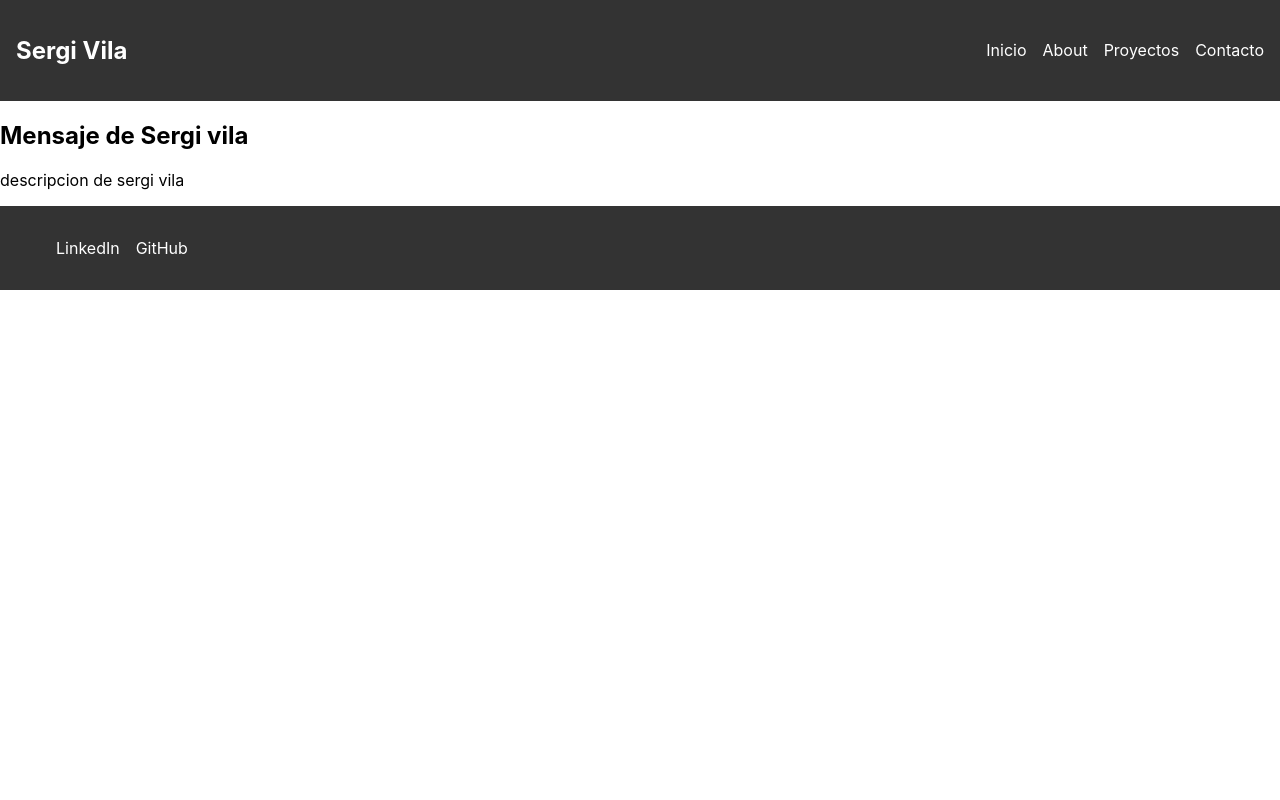
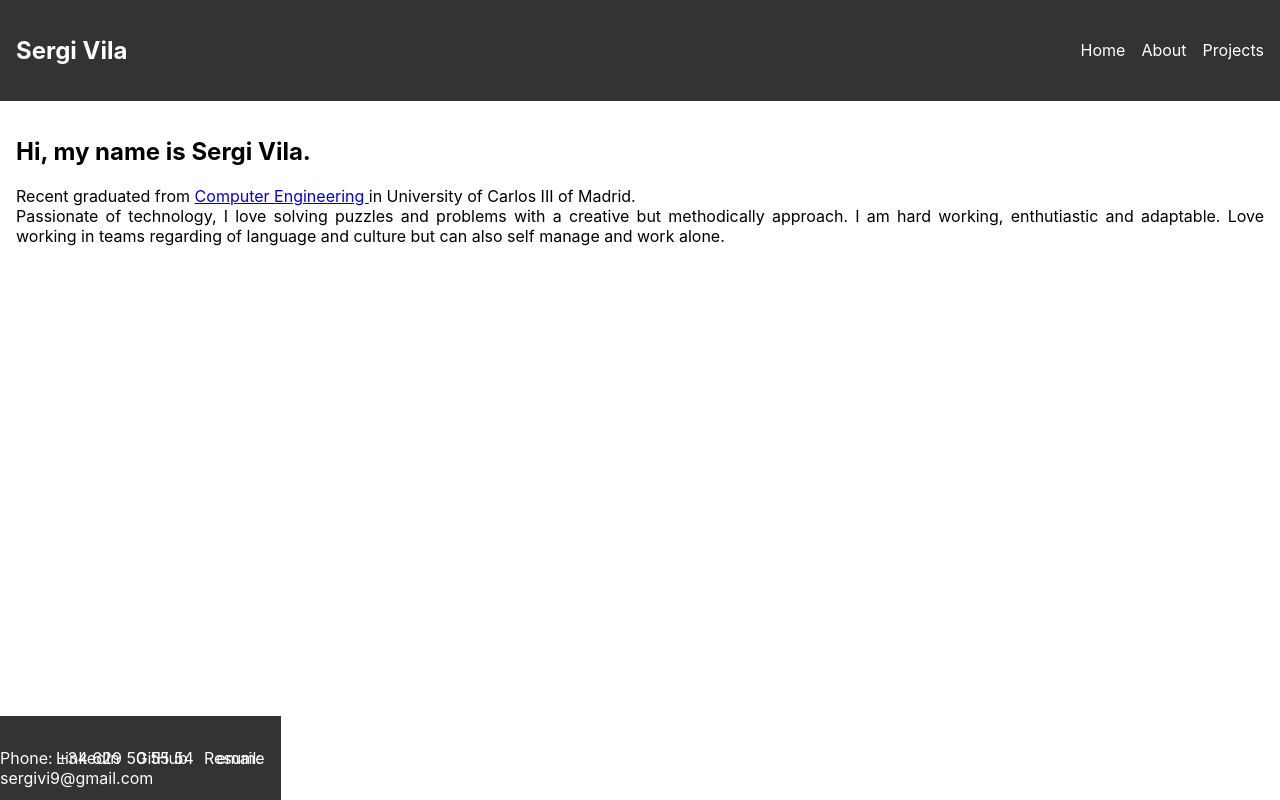
Before and after one commit to 100451218/portfolio, a React (Create React App) app: page / in a window 1280 px wide. Built offline with nearby package versions, Linux system fonts and the light colour scheme.

Commit message:
Home and About pages done

```diff
--- a/src/components/Footer.css
+++ b/src/components/Footer.css
@@ -1,6 +1,6 @@
 
 .footer{
-    position: sticky;
+    position: fixed;
     bottom: 0;
     width: fill;
     background-color: #333;
@@ -22,3 +22,13 @@
 .social-links a:hover{
     color: #00bcd4;
 }
+
+
+#Phone{
+    right: 10px;
+    position: absolute;
+}
+
+#Phone p {
+    margin: 0;
+}
--- a/src/components/Footer.jsx
+++ b/src/components/Footer.jsx
@@ -8,6 +8,8 @@ function Footer() {
       <ul className="social-links">
         <li><a href="https://linkedin.com/in/sergi-vila-marin" target="_blank" rel="noreferrer">LinkedIn</a></li>
         <li><a href="https://github.com/100451218" target="_blank" rel="noreferrer">GitHub</a></li>
+        <li><a href="https://drive.google.com/file/d/1aMcnA2doclezht_MZaCpyAVMdehQnThh/view?usp=sharing" target="_blank" rel="noreferrer">Resume</a></li>
+        <li id="Phone"><p>Phone: +34 629 50 55 54  &nbsp; &nbsp;&nbsp;email: sergivi9@gmail.com</p></li>
       </ul>
     </footer>
   );
--- a/src/components/Header.jsx
+++ b/src/components/Header.jsx
@@ -9,10 +9,10 @@ function Header (){
             <nav className="navbar">
                 <h1 className="logo">Sergi Vila</h1>
                 <ul className="nav-links">
-                    <li><Link to="/">Inicio</Link></li>
+                    <li><Link to="/">Home</Link></li>
                     <li><Link to="/about">About</Link></li>
-                    <li><Link to="/projects">Proyectos</Link></li>
-                    <li><Link to="/contact">Contacto</Link></li>
+                    <li><Link to="/projects">Projects</Link></li>
+
                 </ul>
             </nav>
         </header>
--- a/src/components/ProjectCard.css
+++ b/src/components/ProjectCard.css
@@ -32,3 +32,9 @@
     width: auto;
     align-self: center;
 }
+
+
+img#image\.\/portfolio\/project_images\/DiscordBot\.png{
+    width: 50em;
+    height: auto;
+}
--- a/src/components/ProjectCard.jsx
+++ b/src/components/ProjectCard.jsx
@@ -43,15 +43,15 @@ function ProjectCard({ title, brief_summary, languages, tools, description, link
       </div>
       <div className="description">
         {description.map((desc, index) => (
-          <div key={index} className="text-image">
+          <div  key={index} className="text-image">
             <p >{desc.text}</p>
-            {desc.image && <img src={desc.image} alt="project"/>}
+            {desc.image && <img id={"image"+desc.image} src={desc.image} alt="project"/>}
           </div>
         ))}
       </div>
       <br/>
       <br/>
-      <a href={link.link} target="_blank" rel="noreferrer"><span>{link.text}</span></a>
+      {link && <a href={link.link} target="_blank" rel="noreferrer"><span>{link.text}</span></a>}
     </div>
   );
 }
--- a/src/pages/About.jsx
+++ b/src/pages/About.jsx
@@ -1,15 +1,16 @@
 import React from "react";
-
+import "./About.jsx";
 
 function About (){
     return(
         <section className="about">
-        <h2>Sobre mí</h2>
-        <p>Soy un ingeniero en informática con experiencia en desarrollo de videojuegos, aplicaciones web y diseño 3D. Me apasiona aprender y enfrentar nuevos retos.</p>
+        <h2>About me</h2>
+        <p>Computer Engineering graduate with hands on experience in areas such as web, software and videogame development. Passionate of learning and facing new challenges. <br/>
+        I consider myself a hardworking person, really enthutiastic and curious so the unknown has never stopped me from accomplishing my goals. I am a fast learner and self-taught in plenty areas, currently workin on improving my developing skills and my french</p>
         <ul>
-            <li><strong>Lenguajes:</strong> Python, JavaScript, PHP, C#, Java</li>
+            <li><strong>Lenguages:</strong> Python, JavaScript, SQL, PHP, C#, Java</li>
             <li><strong>Frameworks:</strong> React, Unity</li>
-            <li><strong>Herramientas:</strong> Blender, Photoshop, Git</li>
+            <li><strong>Herramientas:</strong> Blender, Photoshop, Git, Excel, Microsoft Office</li>
         </ul>
     </section>
     )
--- /dev/null
+++ b/src/pages/Home.css
@@ -0,0 +1,15 @@
+.home{
+    padding-bottom: 4vh;
+    padding: 1em;
+    text-align: justify;
+}
+
+home h1{
+    font-size: xx-large;
+}
+
+body{
+    width: 100%;
+    height: 100%;
+    position: absolute;
+}
--- a/src/pages/Home.jsx
+++ b/src/pages/Home.jsx
@@ -1,12 +1,15 @@
 import React from "react";
+import "./Home.css";
 
 
 function Home(){
     return (
     <div>
         <section className="home">
-            <h1>Mensaje de Sergi vila</h1>
-            <p> descripcion de sergi vila</p>
+            <h1>Hi, my name is Sergi Vila.</h1>
+            <p> Recent graduated from <a href="https://www.uc3m.es/bachelor-degree/computer-science">Computer Engineering </a> in University of Carlos III of Madrid. <br/>
+            Passionate of technology, I love solving puzzles and problems with a creative but methodically approach. I am hard working, enthutiastic and adaptable.
+            Love working in teams regarding of language and culture but can also self manage and work alone.</p>
         </section>
     </div>
     )
--- a/src/pages/Projects.jsx
+++ b/src/pages/Projects.jsx
@@ -9,7 +9,7 @@ const projects = [
     languages:["C#", "PHP", "JavaScript", "HTML", "CSS", "SQL"],
     tools: ["Unity", "Unity VR", "Online Hosting (Hostinger)", "phpMyAdmin", "Design Thinking", "Trello"],
     description: [
-      {text:"With the motive of my final year project, I developed a solution to the growing issue of physical inactivity, particularly in the youth of the population. The solution designed and developed includes a Virtual Reality (VR) Game and a Web Application, interconnected in between by a Relational Database. Note that this project was focused on functionality and not looks as consisting only in the early steps in the development of the videogame",
+      {text:"With the motive of my final year project, I developed a solution to the growing issue of physical inactivity, particularly in the youth of the population. The solution designed and developed includes a Virtual Reality (VR) Game and a Web Application, interconnected in between by a Relational Database. Note that this project was focused on functionality and not looks as consisting only in the early steps in the development of the videogame. Besides that, the project was awarded the maximumn grade.",
         image:""},
       {text:"The first step of the project was the realization of the Design Thinking process, in which the idea of the solution was created based on the target users. The solution would take advantage of the increase in popularity of videogames to promote the pursue of a healthier lifestyle. To accomplish such objective a videogame was designed. The game would be a first-person VR game based on exploring and fighting in dungeons. It would include in its gameplay the realization of physical activities, in this case, walking, running and performing anaerobic exercises. Those activities would be directly linked to the game, the first two would be used as an in-game resource and the last one would be linked to the creation of spells to later on cast to fight. The more effort put into the preparation of the spell, the more powerful it would be, giving the player extra motivation to push forward while doing physical exercises.",
         image:"./portfolio/project_images/Design_thinking.png"},
@@ -35,14 +35,23 @@ const projects = [
   },
   {
     title: "Development of an Asynchronous messaging application similar to \"WhatsAppp\"",
-    brief_summary: "VR Android Game created from scratch where the player has to survive in an infested city of zombies while controlling Artificial Intelligence based turrets",
-    languages:["C#"],
-    tools: ["Unity", "State Machines (AI)", "Trello"],
+    brief_summary: "Final project of \"Computer Architecture\" module. The application uses Client-Server architecture to manage messages between users in an asychronous fashion.",
+    languages:["C++"],
+    tools: ["Scockets connection", "Client-Server architecture", "Multithreading", "Linux"],
     description: [
-      {text:"Videogame developed during my last academic year in a combination of two modules final projects. Project was created in Unity with the use of Android SDK for VR games using Google Cardboard. The development was heavily based on artificial intelligence. Three different Artificial Intelligences were programed from scratch, each one including state machines with their own objectives and unique perception systems. Other Artificial Intelligence algorithms were used like A* for calculating the in-real-time optimal path in a 3D changing map.",
-        image:"./portfolio/project_images/Zombie_StateMachine.png"},
-    ],
-    link: {text:"Link to the GitHub repo", link:"https://github.com/100451218/VR-Android-Videogame"}
+      {text:"Academic project developed in collaboration, consisting of the development of a system interface and client-server architecture communicating in between through sockets. For the project, clients would be able to access through a graphical interface to a program similar to \"WhatsApp\” or \“Telegram\” in which they would be able to read pending messages and have conversations with multiple users at once. The communication with the server was done through socket communication using the language C++. The server managed all the conversations, connections and logs in/off concurrently through multithreading using locks (mutex). The project included the design and implementation of the server's files storage that allowed the fast retrieval of an users messages, this storage was programmed utilizing Linux file instructions",
+        image:""},
+    ]
+  },
+  {
+    title: "Discord Bot third party APIs using Python",
+    brief_summary: "Discord Bot programmed in Python to manage a videogame tournament, including command recognition and third-party APIs call using asynchronous hhtp calls and managing JSON files.",
+    languages:["Python", "JSON"],
+    tools: ["Discord Bot", "Third-party APIs", "HTTP calls"],
+    description: [
+      {text:"This personal project came with the motivation of managing a tournament that I was planning on organizing. The idea was to create a chat bot in the social media platform discord that would allow all participants of the tournament to track their progress and check their statistics. The bot was programmed in Python using text pattern recognition and http calls to the third-party APIs of the videogame the tournament was based on. Even though the tournament did not take place in the end, this project allowed me to learn about third-party APIs calls and JSON data management and destructuring. For some of the commands, there was a data manipulation performed prior to the answer to provide extra data, such as most recent character played or win rate in the last n games.",
+        image:"./portfolio/project_images/DiscordBot.png"},
+    ]
   }
 ];
 
```
Also changed, not shown: public/project_images/DiscordBot.png (added), src/pages/About.css (added), src/pages/Project.css (line endings or trailing spaces).
